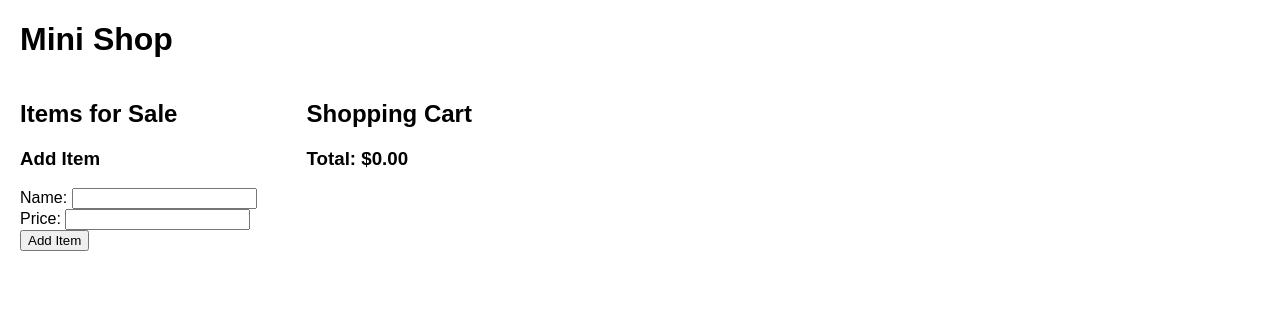
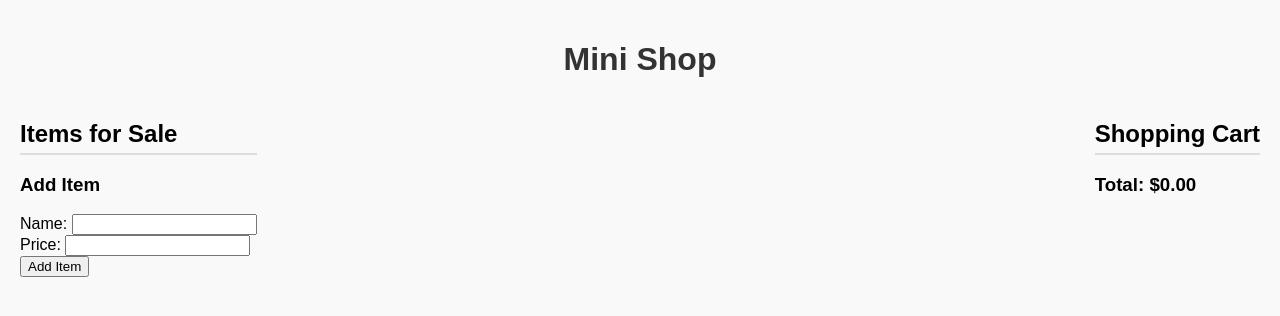
Before and after one commit to Jensen-creator/my--flask-pwa, a Flask app: page / in a window 1280 px wide. Shown: the top 316 px of the page. Run offline with Flask 3, Linux system fonts and the light colour scheme; data that the repository does not hold is empty.

Commit message:
Update index.html

```diff
--- a/templates/index.html
+++ b/templates/index.html
@@ -2,11 +2,7 @@
 <html>
 <head>
     <title>Mini Shop</title>
-    <style>
-        body { font-family: Arial; margin: 20px; }
-        .container { display: flex; gap: 50px; }
-        ul { list-style: none; padding: 0; }
-    </style>
+    <link rel="stylesheet" href="{{ url_for('static', filename='style.css') }}">
 </head>
 <body>
     <h1>Mini Shop</h1>
```
